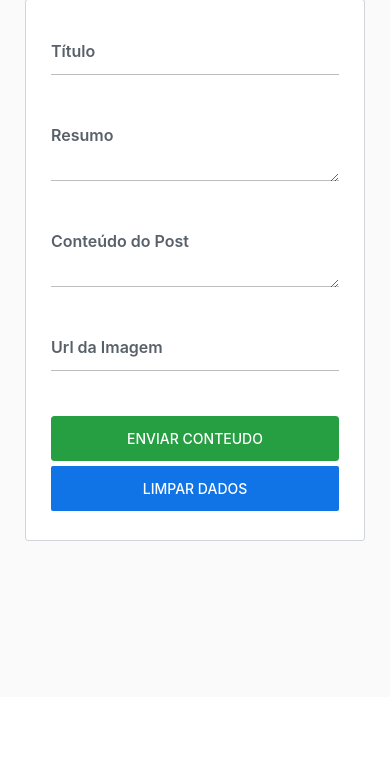
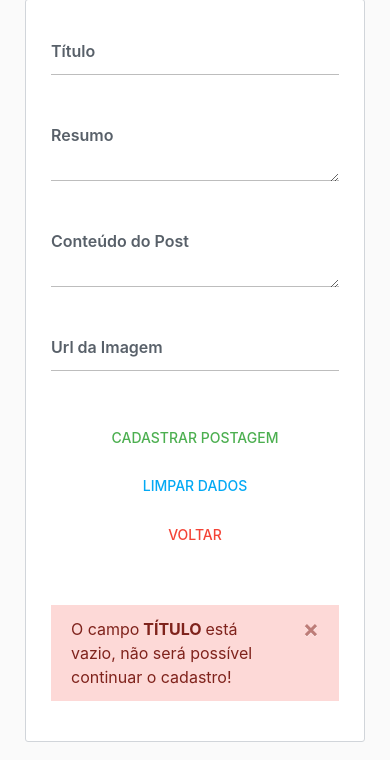
Before and after one commit to vitorserrano/Projeto.PHP, a PHP site: page /formulario.php?titulo=false in a window 390 px wide. Shown: the part 147-907 px from the top of the page. Before the commit the page ends 688 px from the top, so only its background shows below. Run offline with PHP 8.4, Linux system fonts and the light colour scheme; a user stored in the database is signed in.

Commit message:
Criação de novas validações, opção Sair e correção de responsividade da lista

```diff
--- a/asserts/css/formulario.css
+++ b/asserts/css/formulario.css
@@ -42,6 +42,10 @@
     opacity: 0.9 !important;
 }
 
+.navbar-text {
+    list-style: none !important;
+}
+
 .dropdown-menu .dropdown-item {
     color: #24292e !important;
     font-weight: 400 !important;
@@ -58,6 +62,14 @@
 .header-formulario {
     background-color: #e9eef3;
     border: 1px solid #d1d5da;
+    border-top-left-radius: 3px;
+    border-top-right-radius: 3px;
+    margin: -1px -1px 0;
+    padding: 14px;
+}
+
+.search-box {
+    background-color: #e9eef3;
     border-top-left-radius: 3px;
     border-top-right-radius: 3px;
     margin: -1px -1px 0;
@@ -90,6 +102,24 @@
     font-family: -apple-system, BlinkMacSystemFont, Segoe UI, Helvetica, Arial, sans-serif, Apple Color Emoji, Segoe UI Emoji, Segoe UI Symbol !important;
 }
 
+#sair {
+    color: red !important;
+}
+
+#sair:hover {
+    color: white !important;
+}
+
+#sair .fa {
+    color: black !important;
+    font-size: 25px;
+    margin-top: 3px;
+}
+
+#sair .fa:hover {
+    color: white !important;
+}
+
 @media only screen and (max-width: 760px) {
     .btn-clear-form {
         margin-right: 0;
--- a/asserts/css/style.css
+++ b/asserts/css/style.css
@@ -11,7 +11,7 @@ a:hover {
         text-decoration: none !important;
     }
 
-.logotipo .fa{
+    .logotipo .fa {
         font-size: 80px !important;
     }
 
@@ -57,7 +57,6 @@ a:hover {
 
     .btn:hover {
         opacity: 0.9 !important;
-    color: white !important;
     }
 
     .btn-register {
@@ -69,11 +68,12 @@ a:hover {
         font-weight: 501 !important;
     }
 
-.btn-clear {
-    width: 150px;
-    background: #1074e7 !important;
-    height: 45px;
-    color: white !important;
+    .btn-voltar {
+        color: #f44336 !important;
+    }
+
+    .btn-delete {
+        color: #f44336 !important;
     }
 
     @media only screen and (max-width: 760px) {
--- a/controller/cadastrarConteudoController.php
+++ b/controller/cadastrarConteudoController.php
@@ -64,7 +64,7 @@ if ($retorno > 0) {
     $r = $exec->execute();
 
     if($r){
-        header('location: ../listaFormulario.php?success=true');
+        header('location: ../formulario.php?success=true');
         exit;
     }else{
         header('location: ../login.php?success=true');
--- a/controller/cadastrarController.php
+++ b/controller/cadastrarController.php
@@ -20,9 +20,6 @@ if (trim(empty($dados['senha']))){
   header('location: ../cadastrar.php?senha=false');
   exit;
 }
-
-// date_default_timezone_set('America/Sao_Paulo');
-// $hoje = date('Y-m-d');
 
 $consultaEmail = ("SELECT email_usuario FROM `usuario` WHERE email_usuario = :email");
 $stmt = Db::connection()->prepare($consultaEmail);
--- a/formulario.php
+++ b/formulario.php
@@ -37,8 +37,57 @@
                 </div>
 
                 <div class="form-group bmd-form-group col-md-12 float-right">
-                    <button type="submit" class="btn-register btn float-right">Enviar Conteudo</button>
-                    <button type="reset" class="btn-clear-form btn float-right">Limpar Dados</button>
+                    <button type="submit" class="btn btn-success btn float-right">Cadastrar Postagem</button>
+                    <button type="reset" class="btn btn-info float-right">Limpar Dados</button>
+                    <a class="btn-voltar btn" href="listaFormulario.php">Voltar</a>
+                </div>
+
+                <div class="form-group bmd-form-group col-md-12">
+                    <?php if (isset($_GET['success'])) { ?>
+                        <div class="alert alert-success alert-dismissible fade show" role="alert">
+                            <strong>Postagem</strong> cadastrada com sucesso!
+                            <button type="button" class="close" data-dismiss="alert" aria-label="Close">
+                                <span aria-hidden="true">&times;</span>
+                            </button>
+                        </div>
+                    <?php } ?>
+
+                    <?php if (isset($_GET['titulo'])) { ?>
+                        <div class="alert alert-danger alert-dismissible fade show" role="alert">
+                        O campo<strong> TÍTULO </strong> está vazio, não será possível continuar o cadastro!
+                            <button type="button" class="close" data-dismiss="alert" aria-label="Close">
+                                <span aria-hidden="true">&times;</span>
+                            </button>
+                        </div>
+                    <?php } ?>
+
+                    <?php if (isset($_GET['resumo'])) { ?>
+                        <div class="alert alert-danger alert-dismissible fade show" role="alert">
+                        O campo<strong> RESUMO </strong> está vazio, não será possível continuar o cadastro!
+                            <button type="button" class="close" data-dismiss="alert" aria-label="Close">
+                                <span aria-hidden="true">&times;</span>
+                            </button>
+                        </div>
+                    <?php } ?>
+
+                    <?php if (isset($_GET['conteudo'])) { ?>
+                        <div class="alert alert-danger alert-dismissible fade show" role="alert">
+                        O campo<strong> CONTEÚDO </strong> está vazio, não será possível continuar o cadastro!
+                            <button type="button" class="close" data-dismiss="alert" aria-label="Close">
+                                <span aria-hidden="true">&times;</span>
+                            </button>
+                        </div>
+                    <?php } ?>
+
+                    <?php if (isset($_GET['urlImg'])) { ?>
+                        <div class="alert alert-danger alert-dismissible fade show" role="alert">
+                        O campo<strong> URL </strong> está vazio, não será possível continuar o cadastro!
+                            <button type="button" class="close" data-dismiss="alert" aria-label="Close">
+                                <span aria-hidden="true">&times;</span>
+                            </button>
+                        </div>
+                    <?php } ?>
+
                 </div>
 
             </div>
--- a/includes/nav.php
+++ b/includes/nav.php
@@ -17,7 +17,15 @@
       </li>
     </ul>
     <span class="navbar-text">
-        <a class="nav-link " href="#"><i class="fa fa-user-circle"></i><?php echo $_SESSION['id_nome']; ?> <span class="sr-only">(current)</span></a>
+
+      <li class="nav-item dropdown">
+        <a class="nav-link dropdown-toggle" href="#" id="navbarDropdown" role="button" data-toggle="dropdown" aria-haspopup="true" aria-expanded="false">
+          <i class="fa fa-user-circle"></i><?php echo $_SESSION['id_nome']; ?>
+        </a>
+        <div class="dropdown-menu dropdown-menu-right" aria-labelledby="navbarDropdown">
+          <a id= "sair" class="dropdown-item" href="login.php"> <i class="fa fa-sign-out"></i> Sair</a>
+        </div>
+      </li>
     </span>
   </div>
 </nav>
```
Also changed, not shown: DataBase/projeto.sql (+55 -22 lines), editarPostagem.php (+14 -2 lines), listaFormulario.php (+23 -14 lines), login.php (+12 -0 lines), includes/header.php (indentation only). Lines whose indentation alone changed are shown as unchanged.
